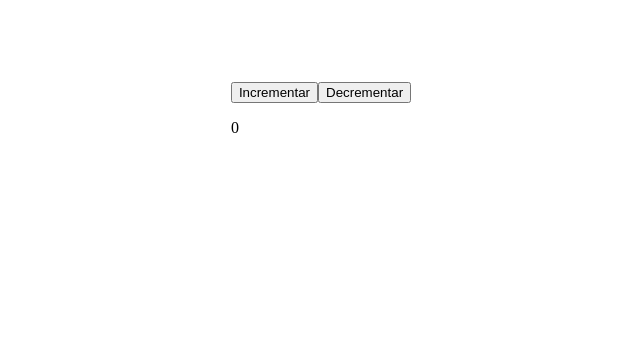
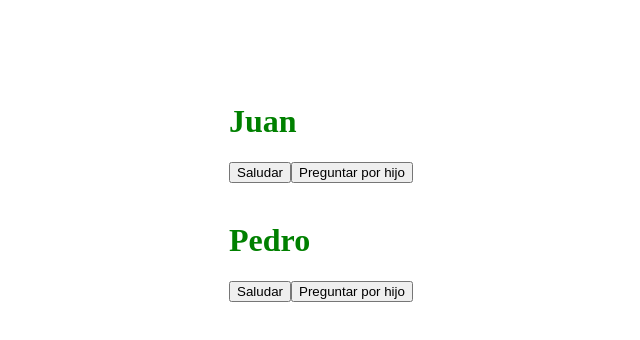
Before and after one commit to cmargok/initial-app, an Angular app: page / in a window 1280 px wide. Shown: the top 340 px of the page, without its empty margins (319-959 px from the left). Built offline with nearby package versions, Linux system fonts and the light colour scheme.

Commit message:
mini changes

```diff
--- a/src/app/app.component.html
+++ b/src/app/app.component.html
@@ -3,7 +3,10 @@
 <div class="content" role="main">
 
 
-  <app-father></app-father>
+  <app-father/>
+  <br/>
+
+  <app-hermano/>
 
 </div>
 
--- a/src/app/app.module.ts
+++ b/src/app/app.module.ts
@@ -6,12 +6,16 @@ import { AppComponent } from './app.component';
 import { FatherComponent } from './father/father.component';
 import { SonComponent } from './son/son.component';
 import { FormsModule } from '@angular/forms';
+import { HermanoComponent } from './hermano/hermano.component';
+import { SiblingsStyleDirective } from './siblings-style.directive';
 
 @NgModule({
   declarations: [
     AppComponent,
     FatherComponent,
-    SonComponent
+    SonComponent,
+    HermanoComponent,
+    SiblingsStyleDirective
   ],
   imports: [
     BrowserModule,
--- /dev/null
+++ b/src/app/family-service.service.ts
@@ -0,0 +1,37 @@
+import { Injectable } from '@angular/core';
+
+@Injectable({
+  providedIn: 'root'
+})
+export class FamilyServiceService {
+
+  hermanoGrande?: string ;
+  hermanoPequeno?: string ;
+  constructor() { }
+
+  gethermanoGrande(): string {
+    return this.hermanoGrande || '';
+  }
+
+  sethermanoGrande(hermano: string) {
+    this.hermanoGrande = hermano;
+  }
+
+  gethermanoPequeno(): string {
+    return this.hermanoPequeno || '';
+  }
+
+  sethermanoPequeno(hermano: string) {
+    this.hermanoPequeno = hermano;
+  }
+
+
+  saludar(hermano: string): string {
+    console.log(`Hola ${hermano}`);
+    return `Hola ${hermano}`;
+  }
+
+  preguntarPorHijo() : string  {
+    return '¿Cómo está tu hijo?';
+  }
+}
--- a/src/app/father/father.component.html
+++ b/src/app/father/father.component.html
@@ -1,9 +1,15 @@
 <!-- <p>father works!</p> -->
 
-<!-- <app-son [sonReceive]="messageToChild" (messageFromSon)="FatherReceives($event)"></app-son> -->
-<app-son (mensajeDelHijoEmmiter)="fatherReceives($event)" (inc)="incrementar()" (dec)="decrementar()"></app-son>
+<!-- <app-son [sonReceive]="messageToChild" (messageFromSon)="FatherReceives($event)"></app-son>
+<app-son (mensajeDelHijoEmmiter)="fatherReceives($event)" (inc)="incrementar()" (dec)="decrementar()"></app-son>-->
 
 <!-- <h5>El mensaje recibido deel hijo es {{recibido}}</h5> -->
 
 
-<p>{{valorContador}}</p>
+<!--  <p>{{valorContador}}</p> -->
+
+
+
+<h1 appSiblingsStyle>{{nombreHermanoGrande}}</h1>
+<button type="button" (click)="saludar()">Saludar</button>
+<button type="button" (click)="preguntar()">Preguntar por hijo</button>
--- a/src/app/father/father.component.ts
+++ b/src/app/father/father.component.ts
@@ -1,16 +1,37 @@
-import { Component } from '@angular/core';
+import { Component, OnInit } from '@angular/core';
+import { FamilyServiceService } from '../family-service.service';
 
 @Component({
   selector: 'app-father',
   templateUrl: './father.component.html',
   styleUrls: ['./father.component.css']
 })
-export class FatherComponent {
-
+export class FatherComponent implements OnInit {
 
   messageToChild: string = 'Mensaje para el hijo';
+  recibido: string = '';
+  nombreHermanoGrande?: string ;
+  constructor(
+    private _familyService: FamilyServiceService
+  )
+  {
 
-  recibido: string = '';
+  }
+  ngOnInit(): void {
+    this._familyService.sethermanoGrande('Juan');
+    this.nombreHermanoGrande = this._familyService.gethermanoGrande();
+  }
+
+  saludar()
+  {
+    this._familyService.saludar(this._familyService.gethermanoPequeno() || '');
+  }
+
+  preguntar()
+  {
+    console.log(this._familyService.preguntarPorHijo());
+  }
+
 
   fatherReceives(message: string) {
     this.recibido = message;
--- /dev/null
+++ b/src/app/hermano/hermano.component.html
@@ -0,0 +1,5 @@
+
+<h1 appSiblingsStyle>{{nombreHermanoPequeno}}</h1>
+<button type="button" (click)="saludar()">Saludar</button>
+
+<button type="button" (click)="preguntar()">Preguntar por hijo</button>
--- /dev/null
+++ b/src/app/hermano/hermano.component.ts
@@ -0,0 +1,33 @@
+import { Component, OnInit } from '@angular/core';
+import { FamilyServiceService } from '../family-service.service';
+
+@Component({
+  selector: 'app-hermano',
+  templateUrl: './hermano.component.html',
+  styleUrls: ['./hermano.component.css']
+})
+export class HermanoComponent implements OnInit{
+  nombreHermanoPequeno?: string ;
+  constructor(
+    private _familyService: FamilyServiceService
+  )
+  {
+
+  }
+
+  ngOnInit(): void {
+    this._familyService.sethermanoPequeno('Pedro');
+    this.nombreHermanoPequeno = this._familyService.gethermanoPequeno();
+  }
+
+  saludar()
+  {
+    this._familyService.saludar(this._familyService.gethermanoGrande() || '');
+  }
+
+  preguntar()
+  {
+    console.log(this._familyService.preguntarPorHijo());
+  }
+
+}
--- /dev/null
+++ b/src/app/siblings-style.directive.ts
@@ -0,0 +1,14 @@
+import { Directive, ElementRef } from '@angular/core';
+
+@Directive({
+  selector: '[appSiblingsStyle]'
+})
+export class SiblingsStyleDirective {
+
+  constructor(private element: ElementRef) { }
+
+  ngOnInit() {
+    this.element.nativeElement.style.color = 'green';
+    this.element.nativeElement.style.fontWeight = 'bold';
+  }
+}
```
Also changed, not shown: src/app/hermano/hermano.component.css (added).
